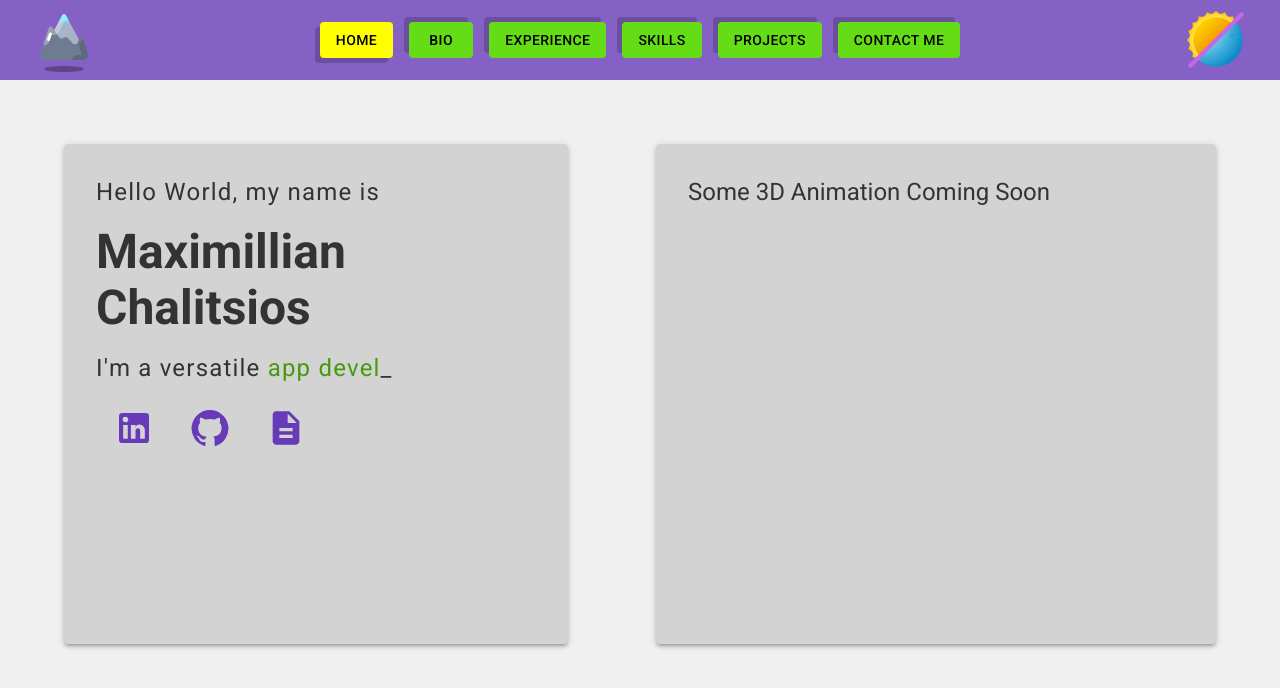
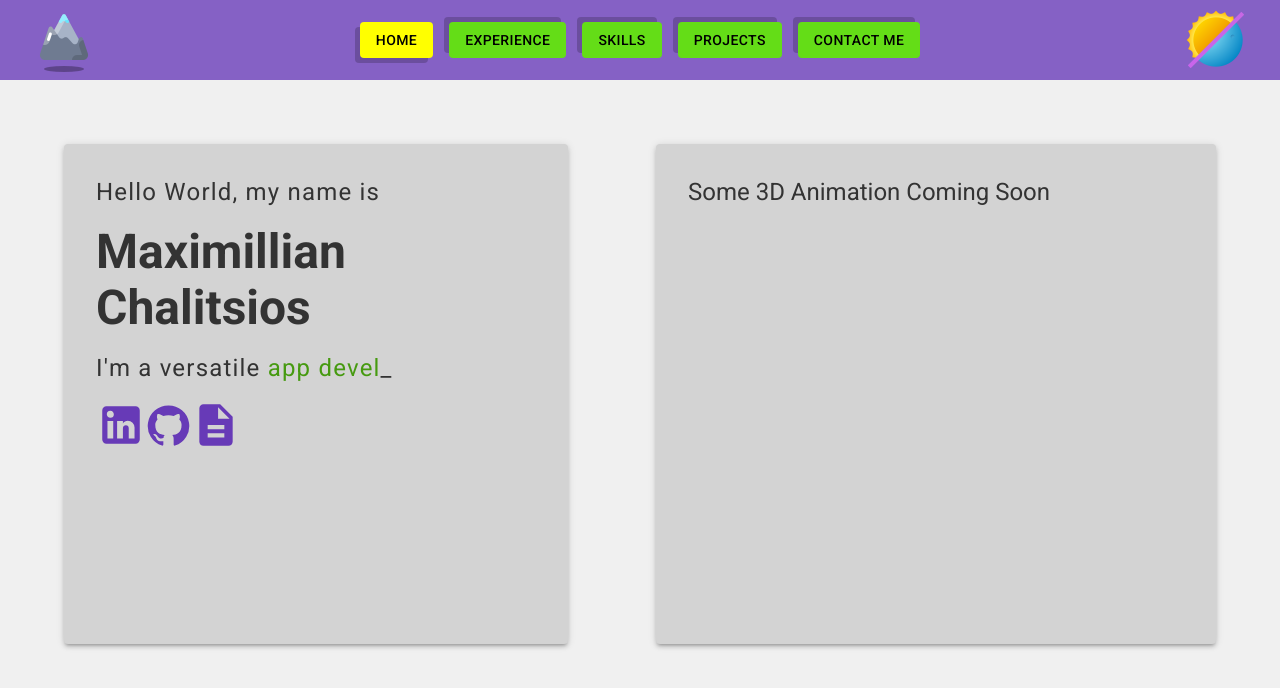
Before and after one commit to fygure/my-profile, a React (Create React App) app: page / in a window 1280 px wide. Shown: the top 688 px of the page. Built offline with nearby package versions, Linux system fonts and the light colour scheme.

Commit message:
removed bio, will add the caterpillar on the home

```diff
--- a/public/index.html
+++ b/public/index.html
@@ -32,7 +32,7 @@
       overflow: hidden;
     }
   </style>
-  <title>Max</title>
+  <title>Maximum Chamber</title>
 </head>
 
 <body>
--- a/src/components/Hero.jsx
+++ b/src/components/Hero.jsx
@@ -79,19 +79,19 @@ export default function Hero() {
                             I'm a versatile <span style={{ color: theme.palette.secondary.dark }}>{text}</span>_
                         </Typography>
                         <Box sx={{ display: 'flex', justifyContent: 'flex-start' }}>
-                            <IconButton sx={{ margin: '0 10px' }}>
+                            <IconButton sx={{ padding: 0 }}>
                                 <Link to="https://www.linkedin.com/in/maximillianchalitsios/" target="_blank" rel="noopener noreferrer">
-                                    <LinkedInIcon sx={{ fontSize: 40 }} color="primary" />
+                                    <LinkedInIcon sx={{ fontSize: 50 }} color="primary" />
                                 </Link>
                             </IconButton>
-                            <IconButton sx={{ margin: '0 10px' }}>
+                            <IconButton sx={{ padding: 0 }}>
                                 <Link to="https://github.com/fygure" target="_blank" rel="noopener noreferrer">
-                                    <GitHubIcon sx={{ fontSize: 40 }} color="primary" />
+                                    <GitHubIcon sx={{ fontSize: 45 }} color="primary" />
                                 </Link>
                             </IconButton>
-                            <IconButton sx={{ margin: '0 10px' }} >
+                            <IconButton sx={{ padding: 0 }}>
                                 <Link to="https://drive.google.com/file/d/1Bn-XDe-BvhkMut2lAkTz-qWxq6ekoTgW/view?usp=sharing" target="_blank" rel="noopener noreferrer">
-                                    <DescriptionIcon sx={{ fontSize: 40 }} color="primary" />
+                                    <DescriptionIcon sx={{ fontSize: 50 }} color="primary" />
                                 </Link>
                             </IconButton>
                         </Box>
--- a/src/components/Navbar.jsx
+++ b/src/components/Navbar.jsx
@@ -46,7 +46,7 @@ export default function Navbar({ toggleTheme }) {
                         >
                             Home
                         </Button>
-                        <Button
+                        {/* <Button
                             component={Link}
                             to="/bio"
                             variant="contained"
@@ -55,7 +55,7 @@ export default function Navbar({ toggleTheme }) {
                             onClick={() => handleButtonClick('Bio')}
                         >
                             Bio
-                        </Button>
+                        </Button> */}
                         <Button
                             component={Link}
                             to="/experience"
```
